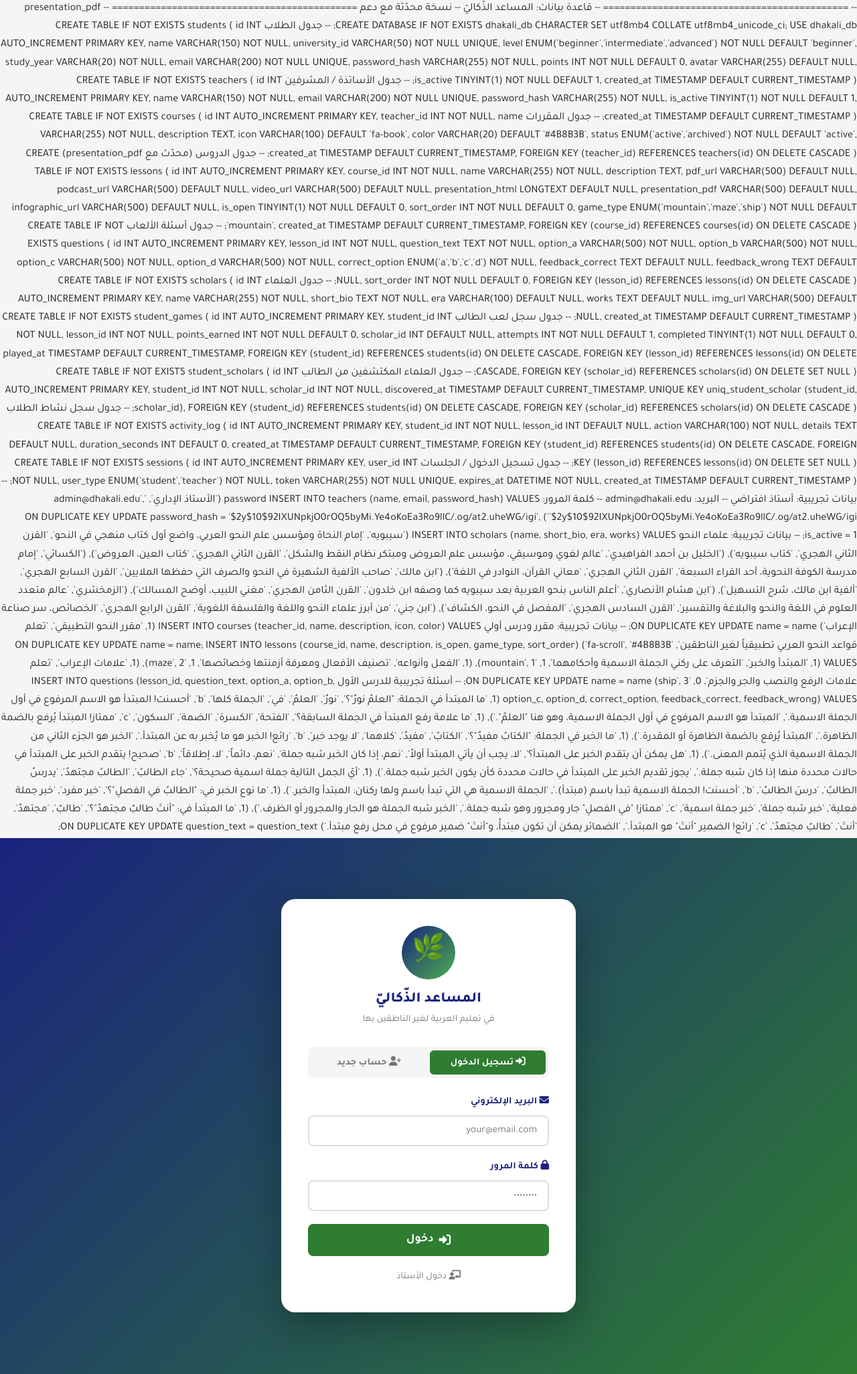
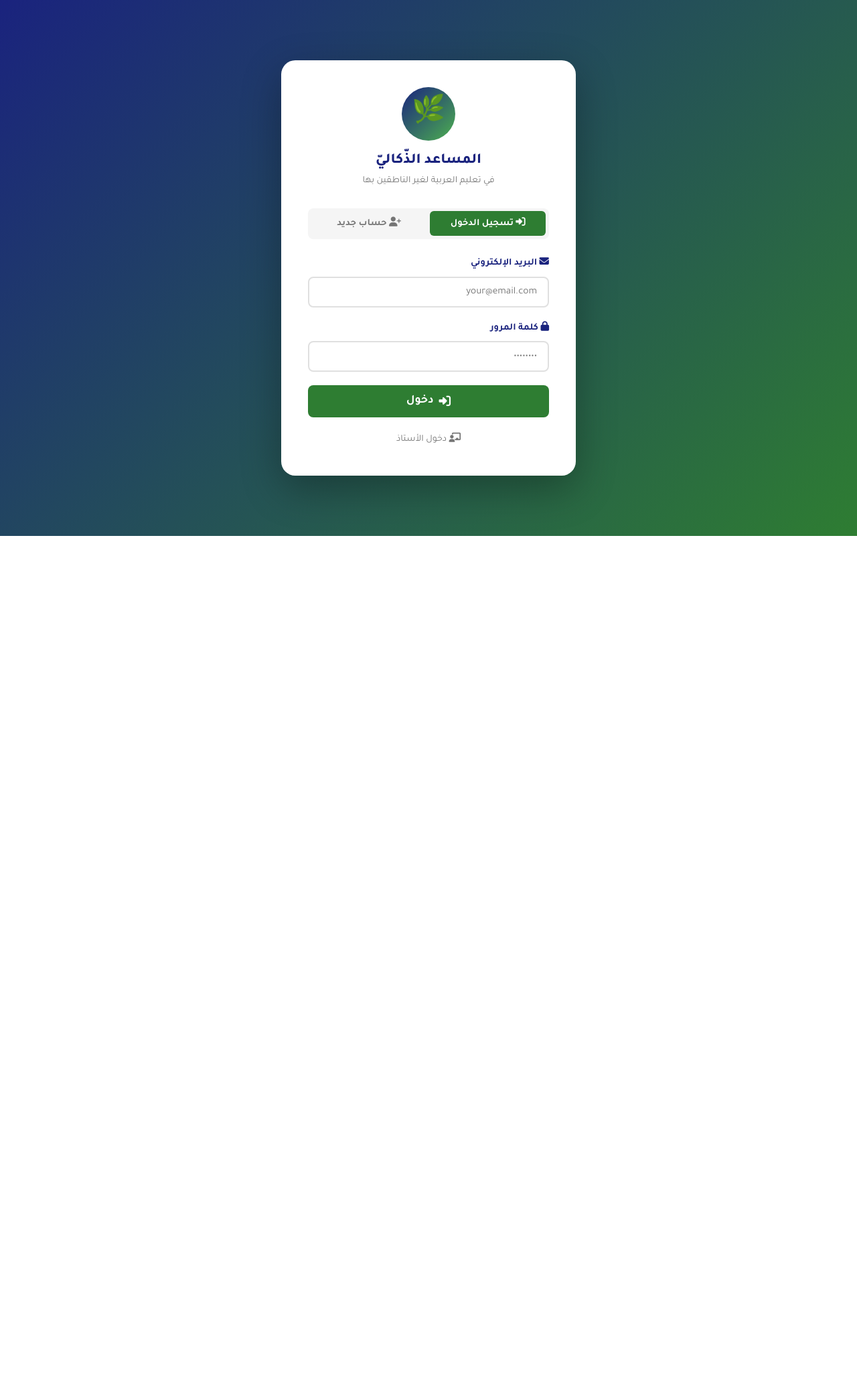
Before and after one commit to harment/AI, a PHP site: page /index.php in a window 1280 px wide. Shown: the whole page at 67% size. After the commit the page ends 800 px from the top, so only its background shows below. Run offline with PHP 8.4, Linux system fonts and the light colour scheme; some libraries are stand-ins or nearby versions.

Commit message:
Fix config/db.php content and improve Flux API error reporting
Agent-Logs-Url: https://github.com/harment/AI/sessions/388101dd-dc8c-4d1c-b318-1073555402c3

Co-authored-by: harment <98186868+harment@users.noreply.github.com>

```diff
--- a/config/db.php
+++ b/config/db.php
@@ -1,182 +1,110 @@
--- =============================================
--- قاعدة بيانات: المساعد الذّكاليّ
--- نسخة محدّثة مع دعم presentation_pdf
--- =============================================
+<?php
+// =============================================
+// إعدادات قاعدة البيانات والبيئة
+// =============================================
 
-CREATE DATABASE IF NOT EXISTS dhakali_db CHARACTER SET utf8mb4 COLLATE utf8mb4_unicode_ci;
-USE dhakali_db;
+if (!function_exists('dhakali_env')) {
+    function dhakali_env(string $key, ?string $default = null): ?string
+    {
+        $value = $_ENV[$key] ?? $_SERVER[$key] ?? getenv($key);
+        if ($value === false || $value === null || $value === '') {
+            return $default;
+        }
+        return (string)$value;
+    }
+}
 
--- جدول الطلاب
-CREATE TABLE IF NOT EXISTS students (
-    id INT AUTO_INCREMENT PRIMARY KEY,
-    name VARCHAR(150) NOT NULL,
-    university_id VARCHAR(50) NOT NULL UNIQUE,
-    level ENUM('beginner','intermediate','advanced') NOT NULL DEFAULT 'beginner',
-    study_year VARCHAR(20) NOT NULL,
-    email VARCHAR(200) NOT NULL UNIQUE,
-    password_hash VARCHAR(255) NOT NULL,
-    points INT NOT NULL DEFAULT 0,
-    avatar VARCHAR(255) DEFAULT NULL,
-    is_active TINYINT(1) NOT NULL DEFAULT 1,
-    created_at TIMESTAMP DEFAULT CURRENT_TIMESTAMP
-);
+if (!function_exists('dhakali_load_env')) {
+    function dhakali_load_env(string $envPath): void
+    {
+        if (!is_file($envPath) || !is_readable($envPath)) {
+            return;
+        }
 
--- جدول الأساتذة / المشرفين
-CREATE TABLE IF NOT EXISTS teachers (
-    id INT AUTO_INCREMENT PRIMARY KEY,
-    name VARCHAR(150) NOT NULL,
-    email VARCHAR(200) NOT NULL UNIQUE,
-    password_hash VARCHAR(255) NOT NULL,
-    is_active TINYINT(1) NOT NULL DEFAULT 1,
-    created_at TIMESTAMP DEFAULT CURRENT_TIMESTAMP
-);
+        $lines = file($envPath, FILE_IGNORE_NEW_LINES | FILE_SKIP_EMPTY_LINES);
+        if ($lines === false) {
+            return;
+        }
 
--- جدول المقررات
-CREATE TABLE IF NOT EXISTS courses (
-    id INT AUTO_INCREMENT PRIMARY KEY,
-    teacher_id INT NOT NULL,
-    name VARCHAR(255) NOT NULL,
-    description TEXT,
-    icon VARCHAR(100) DEFAULT 'fa-book',
-    color VARCHAR(20) DEFAULT '#4B8B3B',
-    status ENUM('active','archived') NOT NULL DEFAULT 'active',
-    created_at TIMESTAMP DEFAULT CURRENT_TIMESTAMP,
-    FOREIGN KEY (teacher_id) REFERENCES teachers(id) ON DELETE CASCADE
-);
+        foreach ($lines as $line) {
+            $line = trim($line);
+            if ($line === '' || str_starts_with($line, '#') || !str_contains($line, '=')) {
+                continue;
+            }
 
--- جدول الدروس (محدّث مع presentation_pdf)
-CREATE TABLE IF NOT EXISTS lessons (
-    id INT AUTO_INCREMENT PRIMARY KEY,
-    course_id INT NOT NULL,
-    name VARCHAR(255) NOT NULL,
-    description TEXT,
-    pdf_url VARCHAR(500) DEFAULT NULL,
-    podcast_url VARCHAR(500) DEFAULT NULL,
-    video_url VARCHAR(500) DEFAULT NULL,
-    presentation_html LONGTEXT DEFAULT NULL,
-    presentation_pdf VARCHAR(500) DEFAULT NULL,
-    infographic_url VARCHAR(500) DEFAULT NULL,
-    is_open TINYINT(1) NOT NULL DEFAULT 0,
-    sort_order INT NOT NULL DEFAULT 0,
-    game_type ENUM('mountain','maze','ship') NOT NULL DEFAULT 'mountain',
-    created_at TIMESTAMP DEFAULT CURRENT_TIMESTAMP,
-    FOREIGN KEY (course_id) REFERENCES courses(id) ON DELETE CASCADE
-);
+            [$name, $value] = array_map('trim', explode('=', $line, 2));
+            if ($name === '') {
+                continue;
+            }
 
--- جدول أسئلة الألعاب
-CREATE TABLE IF NOT EXISTS questions (
-    id INT AUTO_INCREMENT PRIMARY KEY,
-    lesson_id INT NOT NULL,
-    question_text TEXT NOT NULL,
-    option_a VARCHAR(500) NOT NULL,
-    option_b VARCHAR(500) NOT NULL,
-    option_c VARCHAR(500) NOT NULL,
-    option_d VARCHAR(500) NOT NULL,
-    correct_option ENUM('a','b','c','d') NOT NULL,
-    feedback_correct TEXT DEFAULT NULL,
-    feedback_wrong TEXT DEFAULT NULL,
-    sort_order INT NOT NULL DEFAULT 0,
-    FOREIGN KEY (lesson_id) REFERENCES lessons(id) ON DELETE CASCADE
-);
+            $len = strlen($value);
+            if ($len >= 2 && (($value[0] === '"' && $value[$len - 1] === '"') || ($value[0] === "'" && $value[$len - 1] === "'"))) {
+                $value = substr($value, 1, -1);
+            }
 
--- جدول العلماء
-CREATE TABLE IF NOT EXISTS scholars (
-    id INT AUTO_INCREMENT PRIMARY KEY,
-    name VARCHAR(255) NOT NULL,
-    short_bio TEXT NOT NULL,
-    era VARCHAR(100) DEFAULT NULL,
-    works TEXT DEFAULT NULL,
-    img_url VARCHAR(500) DEFAULT NULL,
-    created_at TIMESTAMP DEFAULT CURRENT_TIMESTAMP
-);
+            if (!array_key_exists($name, $_ENV)) {
+                $_ENV[$name] = $value;
+            }
+            if (!array_key_exists($name, $_SERVER)) {
+                $_SERVER[$name] = $value;
+            }
+            if (getenv($name) === false) {
+                putenv($name . '=' . $value);
+            }
+        }
+    }
+}
 
--- جدول سجل لعب الطالب
-CREATE TABLE IF NOT EXISTS student_games (
-    id INT AUTO_INCREMENT PRIMARY KEY,
-    student_id INT NOT NULL,
-    lesson_id INT NOT NULL,
-    points_earned INT NOT NULL DEFAULT 0,
-    scholar_id INT DEFAULT NULL,
-    attempts INT NOT NULL DEFAULT 1,
-    completed TINYINT(1) NOT NULL DEFAULT 0,
-    played_at TIMESTAMP DEFAULT CURRENT_TIMESTAMP,
-    FOREIGN KEY (student_id) REFERENCES students(id) ON DELETE CASCADE,
-    FOREIGN KEY (lesson_id) REFERENCES lessons(id) ON DELETE CASCADE,
-    FOREIGN KEY (scholar_id) REFERENCES scholars(id) ON DELETE SET NULL
-);
+dhakali_load_env(__DIR__ . '/../.env');
 
--- جدول العلماء المكتشفين من الطالب
-CREATE TABLE IF NOT EXISTS student_scholars (
-    id INT AUTO_INCREMENT PRIMARY KEY,
-    student_id INT NOT NULL,
-    scholar_id INT NOT NULL,
-    discovered_at TIMESTAMP DEFAULT CURRENT_TIMESTAMP,
-    UNIQUE KEY uniq_student_scholar (student_id, scholar_id),
-    FOREIGN KEY (student_id) REFERENCES students(id) ON DELETE CASCADE,
-    FOREIGN KEY (scholar_id) REFERENCES scholars(id) ON DELETE CASCADE
-);
+if (!defined('DB_HOST')) define('DB_HOST', dhakali_env('DB_HOST', 'localhost'));
+if (!defined('DB_PORT')) define('DB_PORT', (int)dhakali_env('DB_PORT', '3306'));
+if (!defined('DB_NAME')) define('DB_NAME', dhakali_env('DB_NAME', 'dhakali_db'));
+if (!defined('DB_USER')) define('DB_USER', dhakali_env('DB_USER', 'root'));
+if (!defined('DB_PASS')) define('DB_PASS', dhakali_env('DB_PASS', ''));
 
--- جدول سجل نشاط الطلاب
-CREATE TABLE IF NOT EXISTS activity_log (
-    id INT AUTO_INCREMENT PRIMARY KEY,
-    student_id INT NOT NULL,
-    lesson_id INT DEFAULT NULL,
-    action VARCHAR(100) NOT NULL,
-    details TEXT DEFAULT NULL,
-    duration_seconds INT DEFAULT 0,
-    created_at TIMESTAMP DEFAULT CURRENT_TIMESTAMP,
-    FOREIGN KEY (student_id) REFERENCES students(id) ON DELETE CASCADE,
-    FOREIGN KEY (lesson_id) REFERENCES lessons(id) ON DELETE SET NULL
-);
+if (!defined('APP_URL')) define('APP_URL', rtrim((string)dhakali_env('APP_URL', ''), '/'));
+if (!defined('SESSION_LIFETIME')) define('SESSION_LIFETIME', (int)dhakali_env('SESSION_LIFETIME', '2592000'));
 
--- جدول تسجيل الدخول / الجلسات
-CREATE TABLE IF NOT EXISTS sessions (
-    id INT AUTO_INCREMENT PRIMARY KEY,
-    user_id INT NOT NULL,
-    user_type ENUM('student','teacher') NOT NULL,
-    token VARCHAR(255) NOT NULL UNIQUE,
-    expires_at DATETIME NOT NULL,
-    created_at TIMESTAMP DEFAULT CURRENT_TIMESTAMP
-);
+$projectRoot = dirname(__DIR__);
+if (!defined('UPLOAD_DIR')) define('UPLOAD_DIR', $projectRoot . '/uploads/');
+if (!defined('UPLOAD_URL')) define('UPLOAD_URL', '/uploads/');
 
--- بيانات تجريبية: أستاذ افتراضي
--- البريد: admin@dhakali.edu
--- كلمة المرور: password
-INSERT INTO teachers (name, email, password_hash) VALUES
-('الأستاذ الإداري', 'admin@dhakali.edu', '$2y$10$92IXUNpkjO0rOQ5byMi.Ye4oKoEa3Ro9llC/.og/at2.uheWG/igi')
-ON DUPLICATE KEY UPDATE
-    password_hash = '$2y$10$92IXUNpkjO0rOQ5byMi.Ye4oKoEa3Ro9llC/.og/at2.uheWG/igi',
-    is_active = 1;
+if (!defined('GEMINI_API_KEY'))     define('GEMINI_API_KEY',     (string)dhakali_env('GEMINI_API_KEY', ''));
+if (!defined('OPENAI_API_KEY'))     define('OPENAI_API_KEY',     (string)dhakali_env('OPENAI_API_KEY', ''));
+if (!defined('ANTHROPIC_API_KEY'))  define('ANTHROPIC_API_KEY',  (string)dhakali_env('ANTHROPIC_API_KEY', ''));
+if (!defined('GAMMA_API_KEY'))      define('GAMMA_API_KEY',      (string)dhakali_env('GAMMA_API_KEY', ''));
+if (!defined('ELEVENLABS_API_KEY')) define('ELEVENLABS_API_KEY', (string)dhakali_env('ELEVENLABS_API_KEY', ''));
+if (!defined('HEYGEN_API_KEY'))     define('HEYGEN_API_KEY',     (string)dhakali_env('HEYGEN_API_KEY', ''));
+if (!defined('FLUX_API_KEY'))       define('FLUX_API_KEY',       (string)dhakali_env('FLUX_API_KEY', ''));
 
--- بيانات تجريبية: علماء النحو
-INSERT INTO scholars (name, short_bio, era, works) VALUES
-('سيبويه', 'إمام النحاة ومؤسس علم النحو العربي، واضع أول كتاب منهجي في النحو', 'القرن الثاني الهجري', 'كتاب سيبويه'),
-('الخليل بن أحمد الفراهيدي', 'عالم لغوي وموسيقي، مؤسس علم العروض ومبتكر نظام النقط والشكل', 'القرن الثاني الهجري', 'كتاب العين، العروض'),
-('الكسائي', 'إمام مدرسة الكوفة النحوية، أحد القراء السبعة', 'القرن الثاني الهجري', 'معاني القرآن، النوادر في اللغة'),
-('ابن مالك', 'صاحب الألفية الشهيرة في النحو والصرف التي حفظها الملايين', 'القرن السابع الهجري', 'ألفية ابن مالك، شرح التسهيل'),
-('ابن هشام الأنصاري', 'أعلم الناس بنحو العربية بعد سيبويه كما وصفه ابن خلدون', 'القرن الثامن الهجري', 'مغني اللبيب، أوضح المسالك'),
-('الزمخشري', 'عالم متعدد العلوم في اللغة والنحو والبلاغة والتفسير', 'القرن السادس الهجري', 'المفصل في النحو، الكشاف'),
-('ابن جني', 'من أبرز علماء النحو واللغة والفلسفة اللغوية', 'القرن الرابع الهجري', 'الخصائص، سر صناعة الإعراب')
-ON DUPLICATE KEY UPDATE name = name;
+//if (!defined('HEYGEN_AVATAR_ID'))     define('HEYGEN_AVATAR_ID',     (string)dhakali_env('HEYGEN_AVATAR_ID', ''));
+//if (!defined('HEYGEN_VOICE_ID'))     define('HEYGEN_VOICE_ID',     (string)dhakali_env('HEYGEN_VOICE_ID', ''));
 
--- بيانات تجريبية: مقرر ودرس أولي
-INSERT INTO courses (teacher_id, name, description, icon, color) VALUES
-(1, 'مقرر النحو التطبيقي', 'تعلم قواعد النحو العربي تطبيقياً لغير الناطقين', 'fa-scroll', '#4B8B3B')
-ON DUPLICATE KEY UPDATE name = name;
+if (!function_exists('getDB')) {
+    function getDB(): PDO
+    {
+        static $pdo = null;
+        if ($pdo instanceof PDO) {
+            return $pdo;
+        }
 
-INSERT INTO lessons (course_id, name, description, is_open, game_type, sort_order) VALUES
-(1, 'المبتدأ والخبر', 'التعرف على ركني الجملة الاسمية وأحكامهما', 1, 'mountain', 1),
-(1, 'الفعل وأنواعه', 'تصنيف الأفعال ومعرفة أزمنتها وخصائصها', 1, 'maze', 2),
-(1, 'علامات الإعراب', 'تعلم علامات الرفع والنصب والجر والجزم', 0, 'ship', 3)
-ON DUPLICATE KEY UPDATE name = name;
+        $dsn = sprintf(
+            'mysql:host=%s;port=%d;dbname=%s;charset=utf8mb4',
+            DB_HOST,
+            DB_PORT,
+            DB_NAME
+        );
 
--- أسئلة تجريبية للدرس الأول
-INSERT INTO questions (lesson_id, question_text, option_a, option_b, option_c, option_d, correct_option, feedback_correct, feedback_wrong) VALUES
-(1, 'ما المبتدأ في الجملة: "العلمُ نورٌ"؟', 'نورٌ', 'العلمُ', 'في', 'الجملة كلها', 'b', 'أحسنت! المبتدأ هو الاسم المرفوع في أول الجملة الاسمية.', 'المبتدأ هو الاسم المرفوع في أول الجملة الاسمية، وهو هنا "العلمُ".'),
-(1, 'ما علامة رفع المبتدأ في الجملة السابقة؟', 'الفتحة', 'الكسرة', 'الضمة', 'السكون', 'c', 'ممتاز! المبتدأ يُرفع بالضمة الظاهرة.', 'المبتدأ يُرفع بالضمة الظاهرة أو المقدرة.'),
-(1, 'ما الخبر في الجملة: "الكتابُ مفيدٌ"؟', 'الكتابُ', 'مفيدٌ', 'كلاهما', 'لا يوجد خبر', 'b', 'رائع! الخبر هو ما يُخبر به عن المبتدأ.', 'الخبر هو الجزء الثاني من الجملة الاسمية الذي يُتمم المعنى.'),
-(1, 'هل يمكن أن يتقدم الخبر على المبتدأ؟', 'لا، يجب أن يأتي المبتدأ أولاً', 'نعم، إذا كان الخبر شبه جملة', 'نعم، دائماً', 'لا، إطلاقاً', 'b', 'صحيح! يتقدم الخبر على المبتدأ في حالات محددة منها إذا كان شبه جملة.', 'يجوز تقديم الخبر على المبتدأ في حالات محددة كأن يكون الخبر شبه جملة.'),
-(1, 'أيّ الجمل التالية جملة اسمية صحيحة؟', 'جاء الطالبُ', 'الطالبُ مجتهدٌ', 'يدرسُ الطالبُ', 'درسَ الطالبُ', 'b', 'أحسنت! الجملة الاسمية تبدأ باسم (مبتدأ).', 'الجملة الاسمية هي التي تبدأ باسم ولها ركنان: المبتدأ والخبر.'),
-(1, 'ما نوع الخبر في: "الطالبُ في الفصلِ"؟', 'خبر مفرد', 'خبر جملة فعلية', 'خبر شبه جملة', 'خبر جملة اسمية', 'c', 'ممتاز! "في الفصلِ" جار ومجرور وهو شبه جملة.', 'الخبر شبه الجملة هو الجار والمجرور أو الظرف.'),
-(1, 'ما المبتدأ في: "أنتَ طالبٌ مجتهدٌ"؟', 'طالبٌ', 'مجتهدٌ', 'أنتَ', 'طالبٌ مجتهدٌ', 'c', 'رائع! الضمير "أنتَ" هو المبتدأ.', 'الضمائر يمكن أن تكون مبتدأً، و"أنتَ" ضمير مرفوع في محل رفع مبتدأ.')
-ON DUPLICATE KEY UPDATE question_text = question_text;
+        try {
+            $pdo = new PDO($dsn, DB_USER, DB_PASS, [
+                PDO::ATTR_ERRMODE            => PDO::ERRMODE_EXCEPTION,
+                PDO::ATTR_DEFAULT_FETCH_MODE => PDO::FETCH_ASSOC,
+                PDO::ATTR_EMULATE_PREPARES   => false,
+            ]);
+            return $pdo;
+        } catch (PDOException $e) {
+            throw new RuntimeException('فشل الاتصال بقاعدة البيانات: ' . $e->getMessage(), 0, $e);
+        }
+    }
+}
```
Also changed, not shown: teacher/ai_generate.php (+8 -2 lines).
